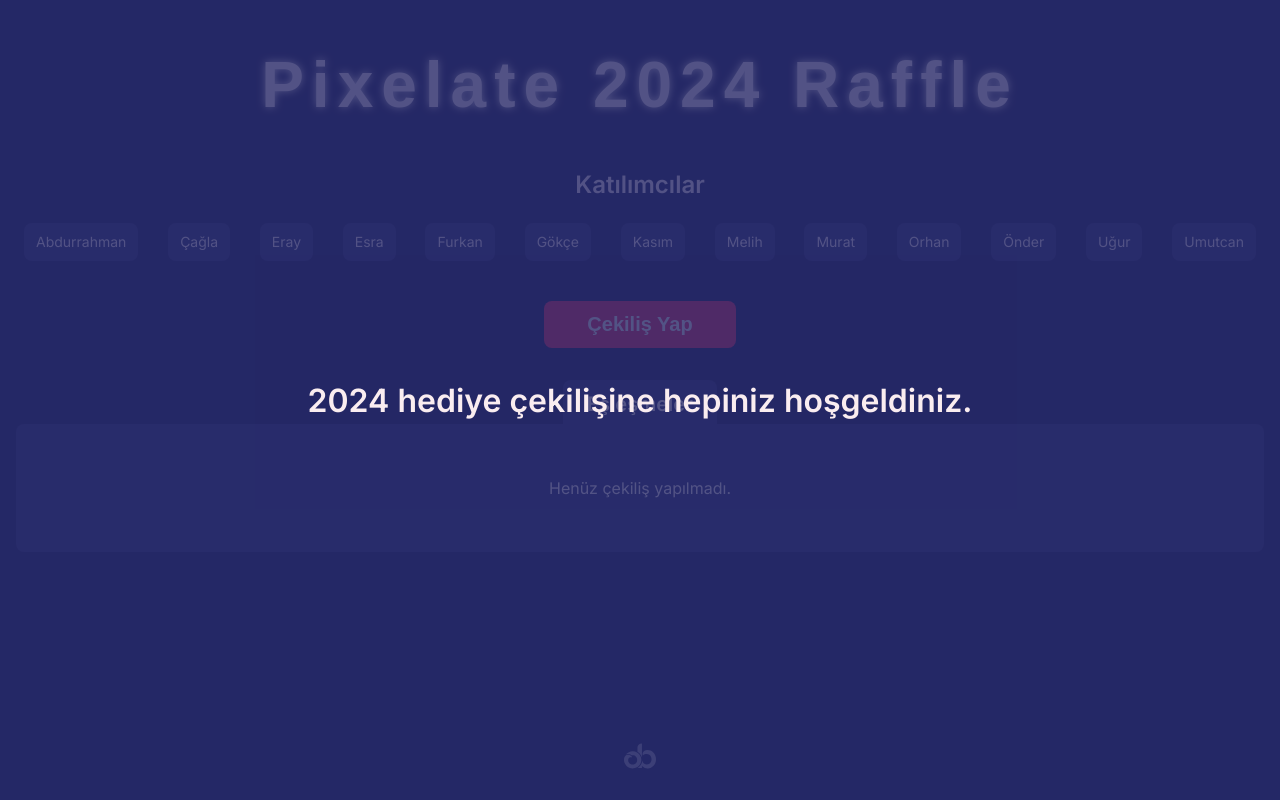
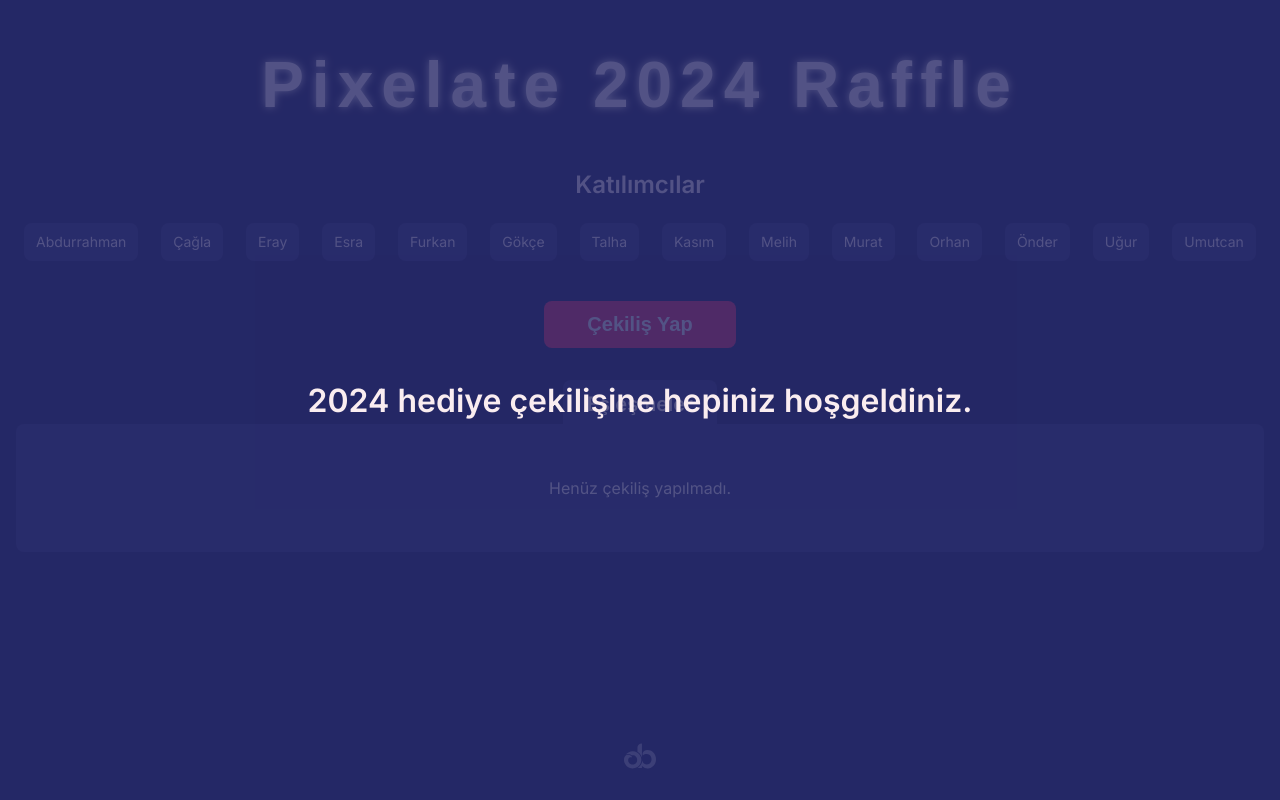
Before and after one commit to onderbakirtas/raffle, a SvelteKit app: page / in a window 1280 px wide. Built offline with nearby package versions, Linux system fonts and the light colour scheme; a web font is replaced by a local one.

Commit message:
Update +page.svelte

```diff
--- a/src/routes/+page.svelte
+++ b/src/routes/+page.svelte
@@ -19,6 +19,7 @@
 		'Esra',
 		'Furkan',
 		'Gökçe',
+		'Talha',
 		// 'Kadir', sadlife
 		'Kasım',
 		'Melih',
```
